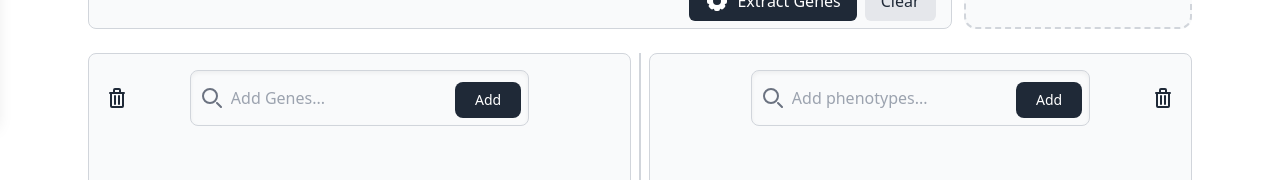
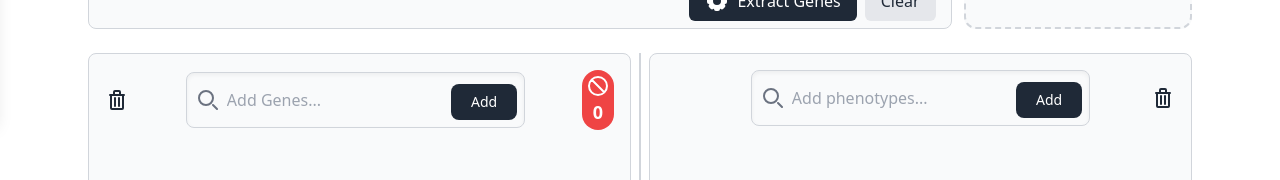
Before and after one commit to victormar1/PubMatcher, a Vue app: page / in a window 1280 px wide. Shown: the part 359-539 px from the top of the page. Built offline with nearby package versions, Linux system fonts and the light colour scheme; no server answers.

Commit message:
fix : blacklist

```diff
--- a/src/components/SearchBuildingModule.vue
+++ b/src/components/SearchBuildingModule.vue
@@ -124,10 +124,19 @@
               </ul>
             </div>
           </form>
-          <div class="w-6">
-          </div>
+
+          <button @click="clearBlacklist()" class="bg-red-500 py-1 px-1  rounded-full text-white text-center"
+            v-tooltip="{ content: blacklistedGenes.length + ' gene blacklisted <br/> ' + blacklistedGenes.join(' - ') + '<br/>Click to clear list', html: true, placement: 'top' }">
+            <svg class="w-6 h-6 text-white" aria-hidden="true" xmlns="http://www.w3.org/2000/svg" width="24" height="24"
+              fill="none" viewBox="0 0 24 24">
+              <path stroke="currentColor" stroke-linecap="round" stroke-width="2"
+                d="m6 6 12 12m3-6a9 9 0 1 1-18 0 9 9 0 0 1 18 0Z" />
+            </svg>
+            <span class="relative z-10 text-lg font-bold">{{ blacklistedGenes.length }}</span>
+
+          </button>
         </div>
-        <div class="flex flex-col items-center mt-2 space-y-4 rounded max-h-48 overflow-auto  p-4">
+        <div class=" flex flex-col items-center mt-2 space-y-4 rounded max-h-48 overflow-auto p-4">
           <!-- GENES PLACEHOLDERS -->
           <div class="flex flex-wrap gap-2 p-4 gene-items ">
             <!-- GENES POPULATE HERE -->
@@ -272,6 +281,7 @@ export default {
 
   mounted() {
 
+    this.fetchGenesListAndCache(); // Load genes list
     // Initialize sessionStorage
     if (!sessionStorage.getItem('data')) {
       sessionStorage.setItem(
@@ -282,9 +292,10 @@ export default {
         ])
       );
     }
-
-    const storedBlacklist = sessionStorage.getItem('blacklistedGenes');
+    //GET STORED GENE BLACKLIST
+    const storedBlacklist = localStorage.getItem('blacklistedGenes');
     this.blacklistedGenes = storedBlacklist ? JSON.parse(storedBlacklist) : [];
+    console.log(this.blacklistedGenes);
 
     this.displayItems('gene');
     this.displayItems('phenotype');
@@ -292,7 +303,9 @@ export default {
     if (this.genes.length || this.phenotypes.length) {
       this.searchFromUrl();
     }
-    this.fetchGenesListAndCache(); // Load genes list
+
+
+
   },
   created() {
     this.debouncedShowSuggestions = this.debounce(this.showSuggestions, 300);
@@ -512,9 +525,13 @@ export default {
         console.error('Container element not found!');
       }
       if (type === 'gene') {
-        document.querySelector('.genes-count').textContent = `RESEARCH ${(Object.keys(items).length - Object.keys(this.blacklistedGenes).length)
-          } GENES`;
+        const geneCount = Math.max(
+          Object.keys(items).length - Object.keys(this.blacklistedGenes).length,
+          0
+        );
+        document.querySelector('.genes-count').textContent = `RESEARCH ${geneCount} GENES`;
       }
+
     },
     handleGeneClick(gene, container) {
       const isBlacklisted = this.blacklistedGenes.includes(gene);
@@ -527,9 +544,15 @@ export default {
         this.blacklistedGenes.push(gene);
         container.className = 'bg-red-200 text-gray-700 rounded-full text-ml font-mono font-bold px-4 py-2 flex items-center space-x-4';
       }
+
       this.displayItems('gene')
       // Save the updated blacklist to sessionStorage
-      sessionStorage.setItem('blacklistedGenes', JSON.stringify(this.blacklistedGenes));
+      localStorage.setItem('blacklistedGenes', JSON.stringify(this.blacklistedGenes));
+    },
+    clearBlacklist() {
+      this.blacklistedGenes = []
+      localStorage.removeItem('blacklistedGenes')
+      this.displayItems('gene')
     },
 
     createSvgIcon(type, item) {
@@ -708,21 +731,34 @@ export default {
 
     },
     extractGeneFromBatch() {
-      if (!this.batchInput.trim() || this.genesList.length === 0) {
+      console.log("Extract Genes button clicked");
+
+      if (!this.batchInput.trim()) {
         this.extractedGenes = [];
         return;
       }
 
+
+
       const text = this.batchInput;
+      console.log("Processing text:", text);
+
+      // Filter genes from batch input
       const foundGenes = this.genesList.filter((gene) => {
         const regex = new RegExp(`\\b${gene} \\b`, 'i');
         return regex.test(text);
       });
 
-      foundGenes.sort((a, b) => text.indexOf(a) - text.indexOf(b));
+      if (foundGenes.length === 0) {
+        console.log("No genes found in input");
+        return;
+      }
+
+
       this.extractedGenes = foundGenes;
       this.populateSearchWithExtraction(foundGenes);
     },
+
     async populateSearchWithExtraction(genes) {
       for (const gene of genes) {
         this.addGene(gene);
```
Also changed, not shown: 5 other files (tests, documents, lock files or other folders).
